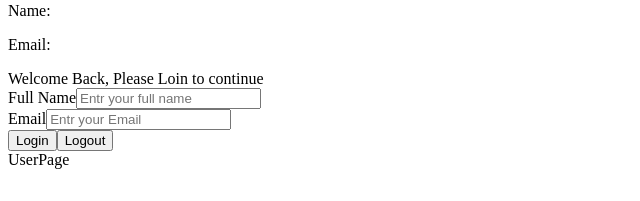
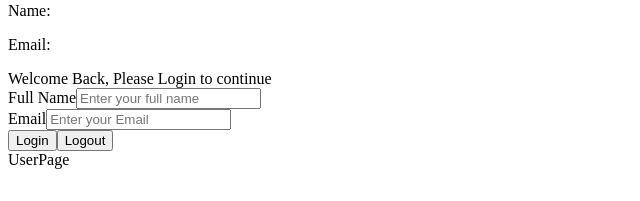
Before and after one commit to Sammycode332/Dashboard, a React (Vite) app in the folder Dashboard/: page / in a window 1280 px wide. Shown: the part 441-642 px from the top of the page, without its empty margins (0-640 px from the left). Built offline with nearby package versions, Linux system fonts and the light colour scheme.

Commit message:
feat: complete React forms and validation lesson

```diff
--- a/Dashboard/src/components/Login.tsx
+++ b/Dashboard/src/components/Login.tsx
@@ -4,12 +4,18 @@ import { logoutUser, setUser } from '../redux/user/userSlice'
 const Login = () => {
     const [name,setName] = useState('')
     const [email,setEmail] = useState('')
+    const [error,setError]  = useState('')
     const dispatch = useDispatch()
     const handleSubmit = (e:React.FormEvent<HTMLFormElement>) =>{
-        e.preventDefault()
+        e.preventDefault() //telss the browswr not to reload the page by default5
         if(name && email){
             console.log("Logging in with",{name,email})
+            console.log(`Name: ${name}`)
+            console.log(`Email: ${email}`)
             dispatch(setUser({name,email}))
+            setError("")
+        }else {
+            setError("Please fill in all the fields")
         }
     }
 
@@ -18,37 +24,47 @@ const Login = () => {
     }
 
   return (
-    <div>Welcome Back, Please Loin to continue
+    <div>Welcome Back, Please Login to continue
 
         <div>
-            <form action = "" onSubmit={(e) => handleSubmit(e)}>
+            <form action = "" onSubmit={(e) => handleSubmit(e)} noValidate>
                 <div>
                     <label htmlFor='name'>Full Name</label>
                     <input
                     id = "name"
                     name = "name"
                     type = "text"
-                    onChange = {(e) =>setName(e.target.value)}
-                    placeholder='Entr your full name'
+                    onChange = {(e) =>{
+                        setName(e.target.value)
+                        setError("")
+                    }}
+                    value = {name}
+                    placeholder='Enter your full name'
                     required/>
                 </div>
+                {error && <p>{error}</p>}
                 <div>
                     <label htmlFor='email'>Email</label>
                     <input
                     id = "email"
                     name = "email"
                     type = "text"
-                    onChange = {(e) =>setEmail(e.target.value)}
-                    placeholder='Entr your Email'
+                    onChange = {(e) =>{
+                        setEmail(e.target.value)
+                        setError("")}}
+                    value = {email}
+                    placeholder='Enter your Email'
                     required/>
                 </div>
                 <button type = "submit">Login</button>
-                <button onClick={handleLogout}>Logout</button>
+                <button type = "button" onClick={handleLogout}>Logout</button>
             </form>
         </div>
     </div>
 
   )
+//   for a llogout button use type set to button we dont want the browser resubmitting the form when the user clicks on it
+
 }
 
 export default Login
```
